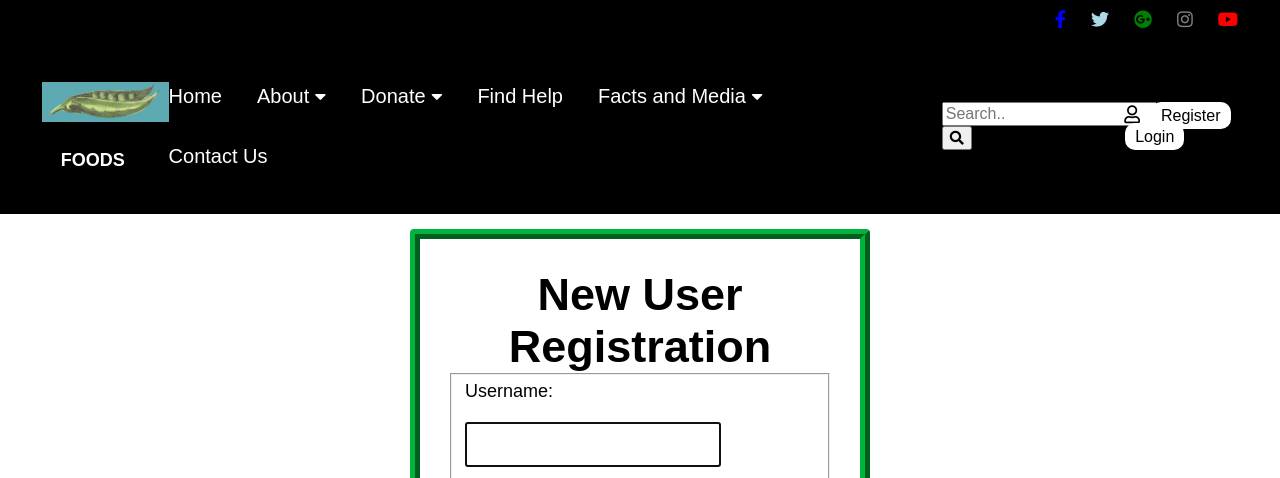
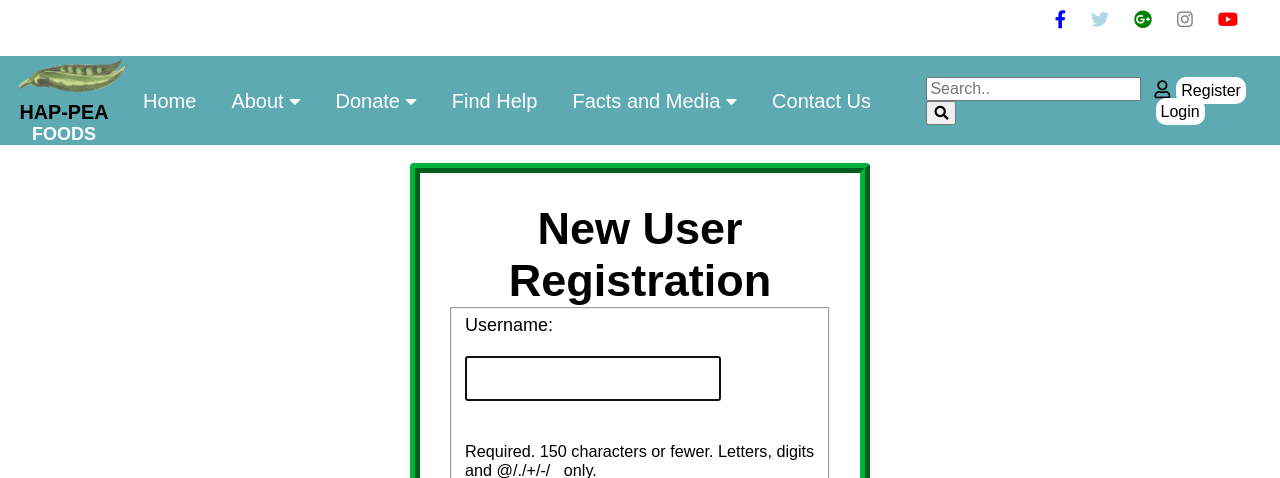
Before and after one commit to dmjefe/hap_pea_foods, a Django app: page /accounts/register/ in a window 1280 px wide. Shown: the top 478 px of the page. Run offline with Django 3.2, Linux system fonts and the light colour scheme.

Commit message:
Some Css

```diff
--- a/static/css/styles.css
+++ b/static/css/styles.css
@@ -6,7 +6,7 @@
 
 /* Header Container */
 header {
-  background: #000;
+  background: #fff;
 }
 
 .head-container {
@@ -23,14 +23,11 @@ header {
  /* Nav Container */
 
 nav {
-  background: #000;/*#5DAAB2;*/
-  padding: 10px 0px;
+  background: #5DAAB2;/*#5DAAB2;*/
+  width: 100%;
+  height: auto;
 }
 
-.nav-container {
-  width: 95%;
-  margin: 0 auto;
-}
 
 .nav-columns {
   display: flex;
@@ -67,12 +64,11 @@ nav h1 {
 .nav-links ul {
   padding: 0;
   margin: 0;
-  float: right;
-  margin-right: 20%;
+  float: center;
 }
 
 .nav-links ul li {
-  position: relative;
+  line-height: 80px;
   display: inline-block;
   list-style: none;
 }
@@ -92,7 +88,6 @@ nav h1 {
 
 .nav-links ul ul {
   position: absolute;
-  top: 60px;
   display: none;
 }
 
@@ -114,7 +109,7 @@ nav h1 {
 }
 
 .search {
-  width: 15%;
+  width: 20%;
 }
 
 .search button:hover {
@@ -138,7 +133,7 @@ nav h1 {
 }
 
 .system i {
-  padding-right: 5px;
+
   font-size: 18px;
 }
 
@@ -146,7 +141,7 @@ nav h1 {
   color: #000;
   text-align: center;
   margin: 0 1px;
-  padding: 5px 10px;
+  padding: 5px 5px;
   text-decoration: none;
   font-size: 16px;
   background: #fff;
```
